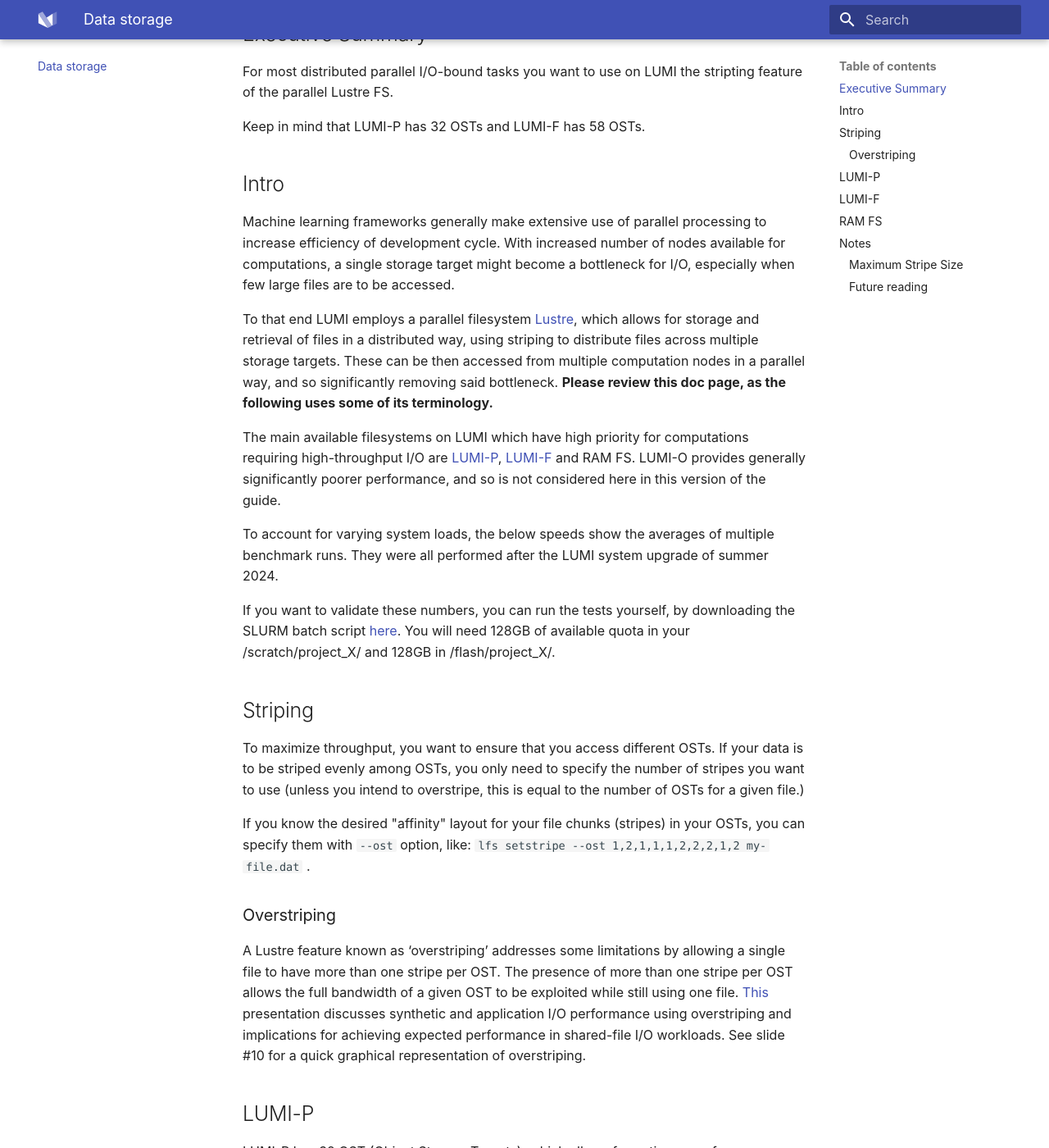
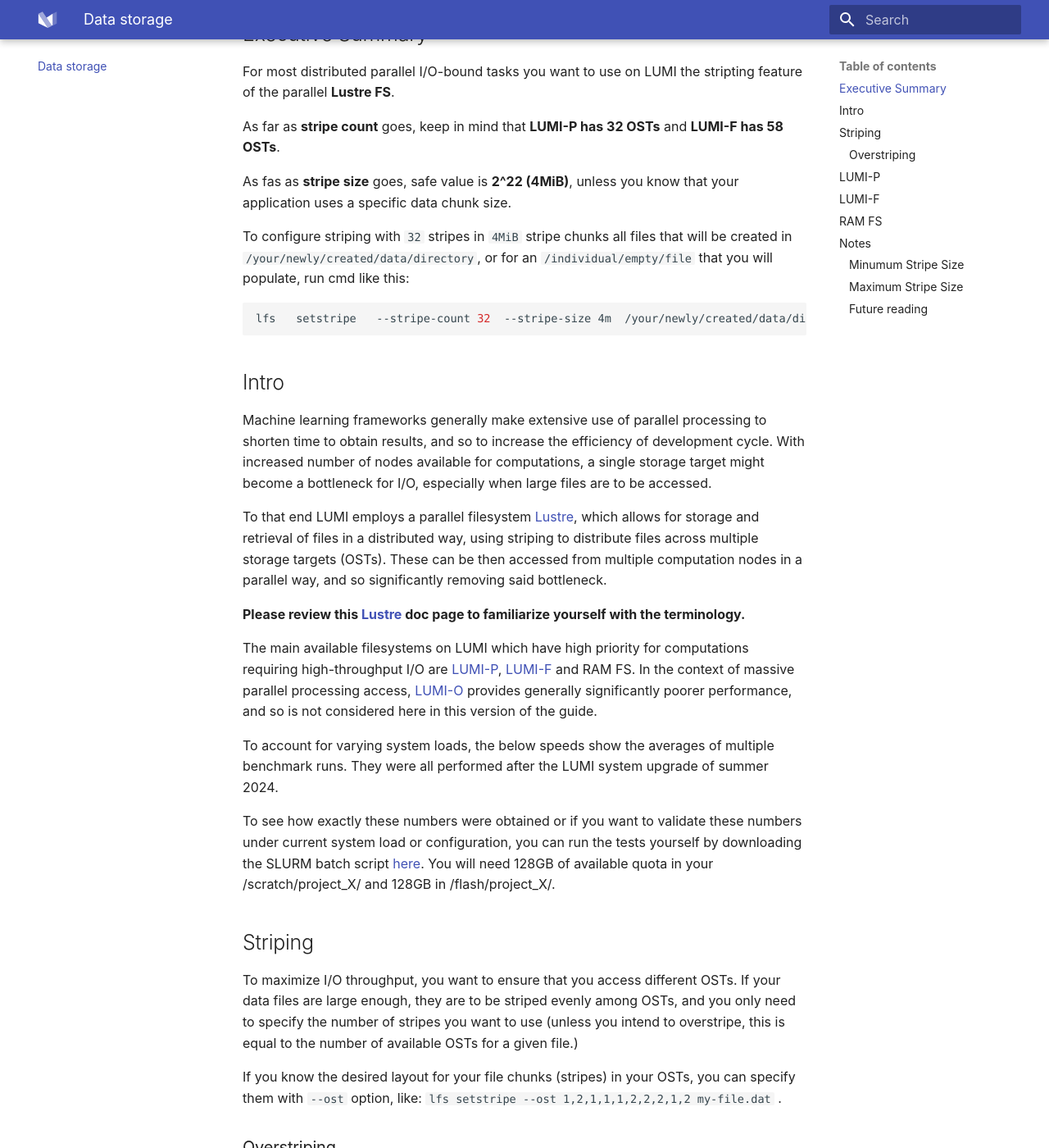
Before and after one commit to Lumi-supercomputer/LUMI-AI-example, an MkDocs documentation site: the page built from docs/data_storage.md, in a window 1280 px wide and 1400 px high, scrolled down 204 px. Shown: the whole window at 82% size. Built offline with MkDocs 1.6.1 and Material for MkDocs 9.7.7, drawn with Linux system fonts in a browser that asks for light colours; some of the changed text lies outside the part shown.

Commit message:
stripe sizez

````diff
--- a/docs/data_storage.md
+++ b/docs/data_storage.md
@@ -1,30 +1,39 @@
 # Data Storage Options
 
 ## Executive Summary
-For most distributed parallel I/O-bound tasks you want to use on LUMI the stripting feature of the parallel Lustre FS.
+For most distributed parallel I/O-bound tasks you want to use on LUMI the stripting feature of the parallel **Lustre FS**.
 
-Keep in mind that  LUMI-P has 32 OSTs and LUMI-F has 58 OSTs.
+As far as **stripe count** goes, keep in mind that **LUMI-P has 32 OSTs** and **LUMI-F has 58 OSTs**.
+
+As fas as **stripe size** goes, safe value is **2^22 (4MiB)**, unless you know that your application uses a specific data chunk size.
+
+To configure striping with `32` stripes in `4MiB` stripe chunks all files that will be created in `/your/newly/created/data/directory`, or for an `/individual/empty/file` that you will populate, run cmd like this:
+``` bash
+lfs   setstripe   --stripe-count 32  --stripe-size 4m  /your/newly/created/data/directory   or  /individual/empty/file
+```
 
 ## Intro
 
-Machine learning frameworks generally make extensive use of parallel processing to increase efficiency of development cycle. With increased number of nodes available for computations, a single storage target might become a bottleneck for I/O, especially when few large files are to be accessed.
+Machine learning frameworks generally make extensive use of parallel processing to shorten time to obtain results, and so to increase the efficiency of development cycle. With increased number of nodes available for computations, a single storage target might become a bottleneck for I/O, especially when large files are to be accessed.
 
-To that end LUMI employs a parallel filesystem [Lustre](https://docs.lumi-supercomputer.eu/storage/parallel-filesystems/lustre/), which allows for storage and retrieval of files in a distributed way, using striping to distribute files across multiple storage targets. These can be then accessed from multiple computation nodes in a parallel way, and so significantly removing said bottleneck.
-**Please review this doc page, as the following uses some of its terminology.**
+To that end LUMI employs a parallel filesystem [Lustre](https://docs.lumi-supercomputer.eu/storage/parallel-filesystems/lustre/), which allows for storage and retrieval of files in a distributed way, using striping to distribute files across multiple storage targets (OSTs). These can be then accessed from multiple computation nodes in a parallel way, and so significantly removing said bottleneck.
 
-The main available filesystems on LUMI which have high priority for computations requiring high-throughput I/O are [LUMI-P](https://docs.lumi-supercomputer.eu/storage/parallel-filesystems/lumip/), [LUMI-F](https://docs.lumi-supercomputer.eu/storage/parallel-filesystems/lumip/) and RAM FS. LUMI-O provides generally significantly poorer performance, and so is not considered here in this version of the guide.
+**Please review this [Lustre](https://docs.lumi-supercomputer.eu/storage/parallel-filesystems/lustre/) doc page to familiarize yourself with the terminology.**
+
+The main available filesystems on LUMI which have high priority for computations requiring high-throughput I/O are [LUMI-P](https://docs.lumi-supercomputer.eu/storage/parallel-filesystems/lumip/), [LUMI-F](https://docs.lumi-supercomputer.eu/storage/parallel-filesystems/lumip/) and RAM FS. In the context of massive parallel processing access, [LUMI-O](https://docs.lumi-supercomputer.eu/storage/lumio/) provides generally significantly poorer performance, and so is not considered here in this version of the guide.
 
 To account for varying system loads, the below speeds show the averages of multiple benchmark runs. They were all performed after the LUMI system upgrade of summer 2024.
 
-If you want to validate these numbers, you can run the tests yourself, by downloading the SLURM batch script [here](./LUMI-lustre-fs-benchmarks-set.sh). You will need 128GB of available quota in your /scratch/project_X/ and 128GB in /flash/project_X/.
+To see how exactly these numbers were obtained or if you want to validate these numbers under current system load or configuration, you can run the tests yourself by downloading the SLURM batch script [here](./LUMI-lustre-fs-benchmarks-set.sh). You will need 128GB of available quota in your /scratch/project_X/ and 128GB in /flash/project_X/.
 
 ## Striping
-To maximize throughput, you want to ensure that you access different OSTs. If your data is to be striped evenly among OSTs, you only need to specify the number of stripes you want to use (unless you intend to overstripe, this is equal to the number of OSTs for a given file.)
+To maximize I/O throughput, you want to ensure that you access different OSTs. If your data files are large enough, they are to be striped evenly among OSTs, and you only need to specify the number of stripes you want to use (unless you intend to overstripe, this is equal to the number of available OSTs for a given file.)
 
-If you know the desired "affinity" layout for your file chunks (stripes) in your OSTs, you can specify them with `--ost` option, like: `lfs setstripe --ost 1,2,1,1,1,2,2,2,1,2  my-file.dat` .
+If you know the desired layout for your file chunks (stripes) in your OSTs, you can specify them with `--ost` option, like: `lfs setstripe --ost 1,2,1,1,1,2,2,2,1,2  my-file.dat` .
+
 
 ### Overstriping
-A Lustre feature known as ‘overstriping’ addresses some limitations by allowing a single file to have more than one stripe per OST. The presence of more than one stripe per OST allows the full bandwidth of a given OST to be exploited while still using one file. [This](https://wiki.lustre.org/images/b/b3/LUG2019-Lustre_Overstriping_Shared_Write_Performance-Farrell.pdf) presentation discusses synthetic and application I/O performance using overstriping and implications for achieving expected performance in shared-file I/O workloads. See slide #10 for a quick graphical representation of overstriping.
+An advanced Lustre feature known as ‘overstriping’ addresses some limitations by allowing a single file to have more than one stripe per OST. The presence of more than one stripe per OST allows the full bandwidth of a given OST to be exploited while still using one file. [This](https://wiki.lustre.org/images/b/b3/LUG2019-Lustre_Overstriping_Shared_Write_Performance-Farrell.pdf) presentation discusses synthetic and application I/O performance using overstriping and implications for achieving expected performance in shared-file I/O workloads. See slide #10 in the said PDF for a quick graphical representation of overstriping.
 
 
 ## LUMI-P
@@ -52,6 +61,9 @@
 | ...                      |  ...       | 4m        |                     |                      |
 | 58                       |  58        | 4m        |       33.4          |       33.1           |
 
+
+
+
 ## RAM FS
 
 For tasks which can make use of a non-distributed filesystem, on a single node, RAM can be effectively utulized through the RAM FS /tmp mountpoint. Obviously, RAM FS is the fastest of the storage options, but has the serious drawback of not being distributed, but rather localized to a single node. For completeness we do include the banchmark speeds in the standard-g partition.:
@@ -67,6 +79,17 @@
 
 
 ## Notes
+
+You may use `k`, `m` or `g` suffix for `--stripe-size N{k|m|g}` argument.
+
+
+### Minumum Stripe Size
+
+Stripe size is a whole multiple of 64kB
+
+So minimum stripe size is 1 * `2**16` = 64 kB.
+
+
 
 ### Maximum Stripe Size
 
````
